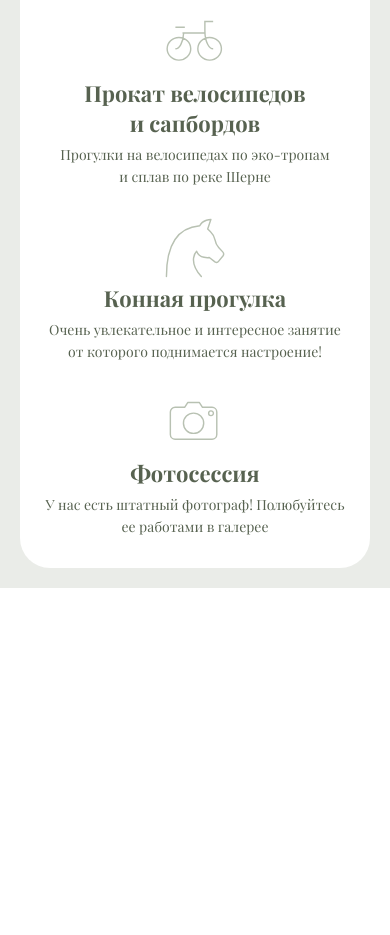
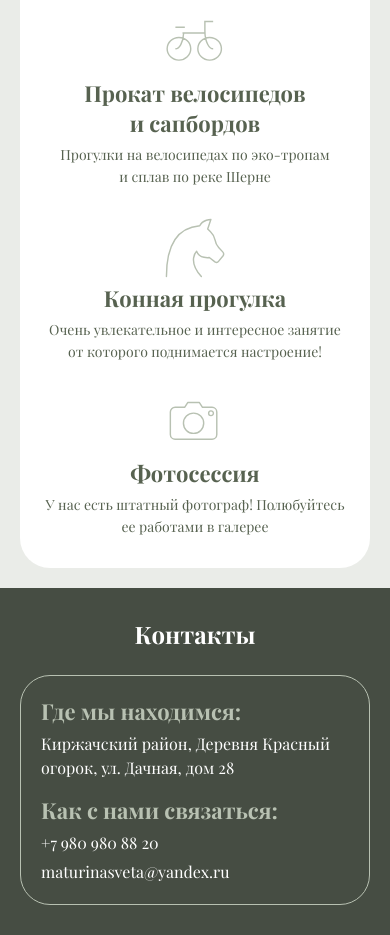
Before and after one commit to EkaterinaOdints/elovoye, a website built with Vite: page src/index.html in a window 390 px wide. Shown: the part 4998-5933 px from the top of the page. Before the commit the page ends 5586 px from the top, so only its background shows below. Built offline with nearby package versions, Linux system fonts and the light colour scheme; files whose address does not match are found by name.

Commit message:
add Contacts

```diff
--- a/src/index.html
+++ b/src/index.html
@@ -471,6 +471,26 @@
           </div>
         </div>
       </section>
+      <section class="contacts">
+        <div class="container">
+          <div class="contacts__wrapper">
+            <h2 class="contacts__title title">Контакты</h2>
+            <div class="contacts__list">
+              <div class="contacts__item contact">
+                <h3 class="contact__title">Где мы находимся:</h3>
+                <p class="contact__text">Киржачский район, Деревня Красный огорок, ул. Дачная, дом&nbsp;28</p>
+              </div>
+              <div class="contacts__item contact">
+                <h3 class="contact__title">Как с нами связаться:</h3>
+                <p class="contact__text">
+                  <a class="contact__link" href="tel:+79809808820">+7 980 980 88 20</a>
+                  <a class="contact__link" href="mailto:maturinasveta@yandex.ru">maturinasveta@yandex.ru</a>
+                </p>
+              </div>
+            </div>
+          </div>
+        </div>
+      </section>
     </main>
     <footer></footer>
     <script type="module" src="./main.js"></script>
--- a/src/styles/blocks/_activities.scss
+++ b/src/styles/blocks/_activities.scss
@@ -112,7 +112,6 @@
     &__title {
       font-size: 24px;
       line-height: 32px;
-      text-align: center;
     }
 
     &__list {
--- /dev/null
+++ b/src/styles/blocks/_contact.scss
@@ -0,0 +1,60 @@
+@use "../common/variables" as *;
+
+.contact {
+  padding: 30px;
+  border: 1px solid $color-primary-light;
+  border-radius: 30px;
+
+  &__title {
+    margin: 0 0 12px;
+    font-size: 24px;
+    line-height: 32px;
+    color: $color-primary-light;
+  }
+
+  &__text {
+    display: flex;
+    flex-direction: column;
+    gap: 5px;
+    margin: 0;
+    font-size: 20px;
+    line-height: 28px;
+  }
+
+  &__link {
+    color: currentColor;
+    text-decoration: none;
+    transition: opacity 0.3s;
+
+    &:hover {
+      opacity: 0.7;
+    }
+  }
+
+  @media (max-width: 1024px) {
+    padding: 25px;
+  }
+
+  @media (max-width: 767px) {
+    padding: 0;
+    border: none;
+
+    &__title {
+      margin: 0 0 6px;
+      font-size: 22px;
+      line-height: 30px;
+    }
+
+    &__text {
+      font-size: 18px;
+      line-height: 26px;
+    }
+  }
+
+  @media (max-width: 475px) {
+    &__text {
+      font-size: 16px;
+      line-height: 24px;
+    }
+  }
+}
--- /dev/null
+++ b/src/styles/blocks/_contacts.scss
@@ -0,0 +1,87 @@
+@use "../common/variables" as *;
+
+.contacts {
+  position: relative;
+  background-color: $color-primary-darker;
+  color: $color-default-white;
+  overflow: hidden;
+  padding: 48px 0 85px;
+
+  &::before {
+    content: "";
+    position: absolute;
+    display: block;
+    width: 100%;
+    min-width: 1402px;
+    height: calc(100% + 440px);
+    top: 50%;
+    left: 50%;
+    transform: translateX(-50%) translateY(-50%);
+    background-image: url("../../img/contacts/contacts-bg.svg");
+    background-repeat: no-repeat;
+    background-position: center;
+    background-size: cover;
+  }
+
+  &__wrapper {
+    position: relative;
+    max-width: 820px;
+    margin: 0 auto;
+    z-index: 1;
+  }
+
+  &__title {
+    margin: 0 0 33px;
+  }
+
+  &__list {
+    display: flex;
+    flex-wrap: wrap;
+    justify-content: space-between;
+    gap: 15px;
+  }
+
+  &__item {
+    width: 380px;
+  }
+
+  @media (max-width: 1024px) {
+    padding: 30px 0;
+
+    &::before {
+      content: none;
+    }
+
+    &__list {
+      justify-content: center;
+    }
+
+    &__item {
+      width: 350px;
+    }
+  }
+
+  @media (max-width: 767px) {
+    &__title {
+      margin: 0 0 25px;
+    }
+
+    &__list {
+      padding: 30px;
+      border: 1px solid $color-primary-light;
+      border-radius: 30px;
+      gap: 20px;
+    }
+
+    &__item {
+      width: 100%;
+    }
+  }
+
+  @media (max-width: 475px) {
+    &__list {
+      padding: 20px;
+      gap: 15px;
+    }
+  }
+}
--- a/src/styles/blocks/_features.scss
+++ b/src/styles/blocks/_features.scss
@@ -44,6 +44,10 @@
   @media (max-width: 767px) {
     padding: 20px 0 30px;
 
+    &__title {
+      text-align: start;
+    }
+
     &__item {
       width: 100%;
     }
--- a/src/styles/blocks/_gallery.scss
+++ b/src/styles/blocks/_gallery.scss
@@ -67,6 +67,10 @@
   @media (max-width: 767px) {
     padding: 30px 0 20px;
 
+    &__title {
+      text-align: start;
+    }
+
     &__text {
       text-align: start;
     }
--- a/src/styles/blocks/_title.scss
+++ b/src/styles/blocks/_title.scss
@@ -11,6 +11,5 @@
   @media (max-width: 767px) {
     font-size: 24px;
     line-height: 32px;
-    text-align: start;
   }
 }
--- a/src/styles/styles.scss
+++ b/src/styles/styles.scss
@@ -12,3 +12,5 @@
 @use "./blocks/feature";
 @use "./blocks/activities";
 @use "./blocks/activity";
+@use "./blocks/contacts";
+@use "./blocks/contact";
```
